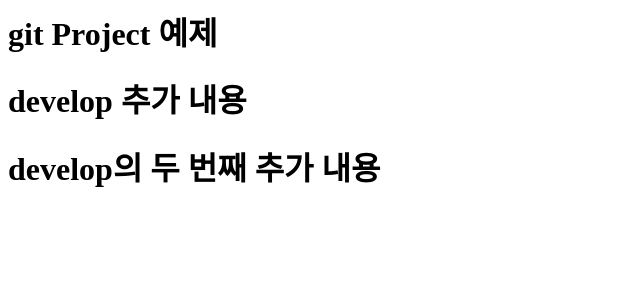
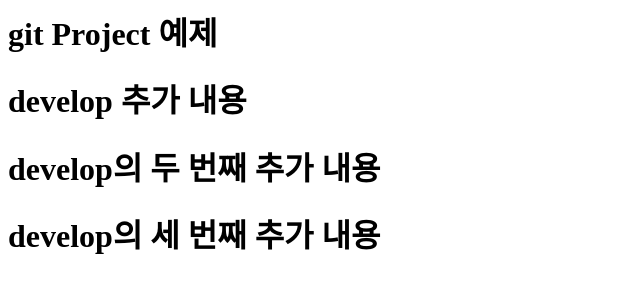
Before and after one commit to aen0n/git_Project_OSS3, a plain HTML site: page index.html in a window 1280 px wide. Shown: the whole page, without its empty margins (0-640 px from the left). Drawn offline with Linux system fonts and the light colour scheme.

Commit message:
develop 3 commit

```diff
--- a/index.html
+++ b/index.html
@@ -6,5 +6,6 @@
 
         <h1>develop 추가 내용</h1>
         <h1>develop의 두 번째 추가 내용</h1>
+        <h1>develop의 세 번째 추가 내용</h1>
     </body>
 </html>
```
